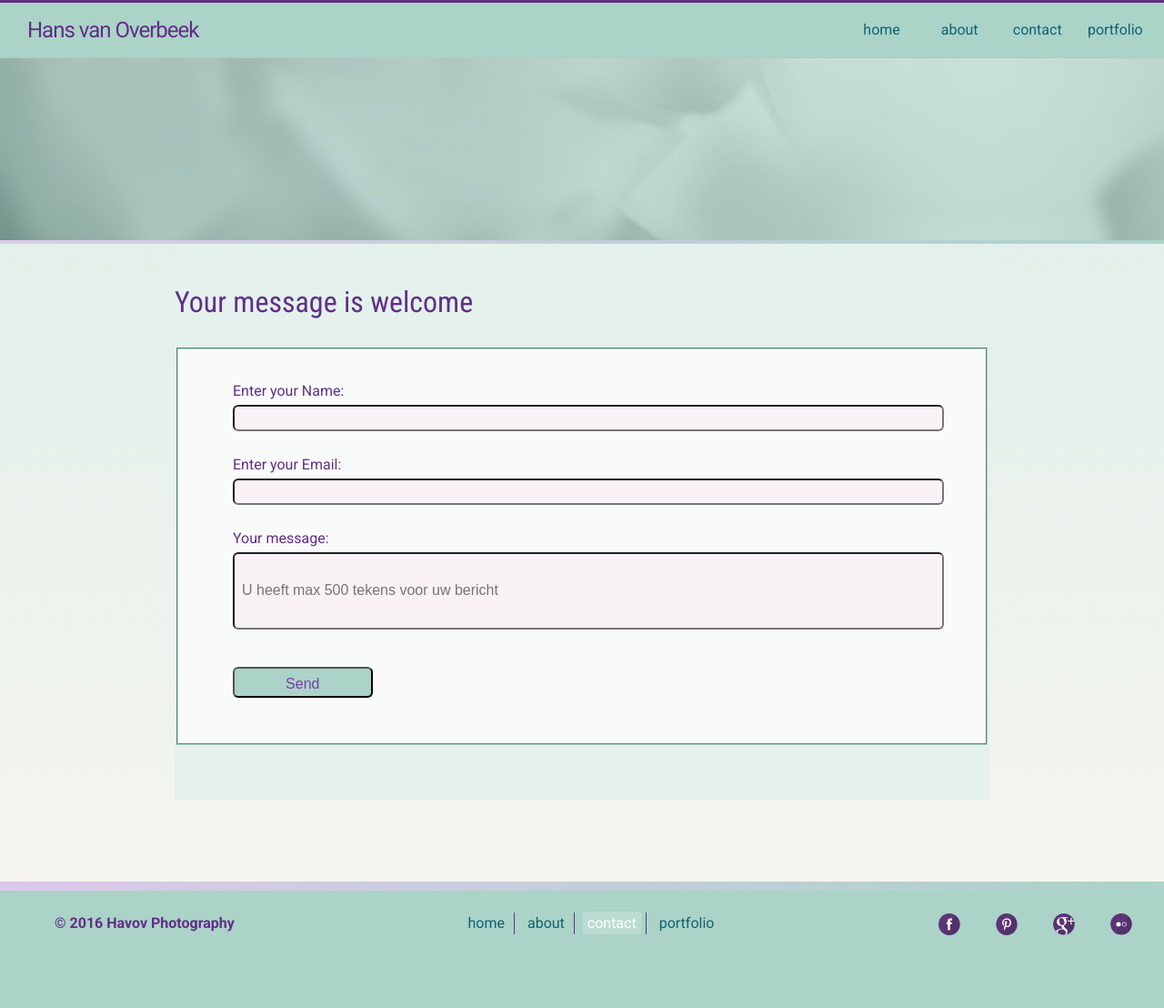
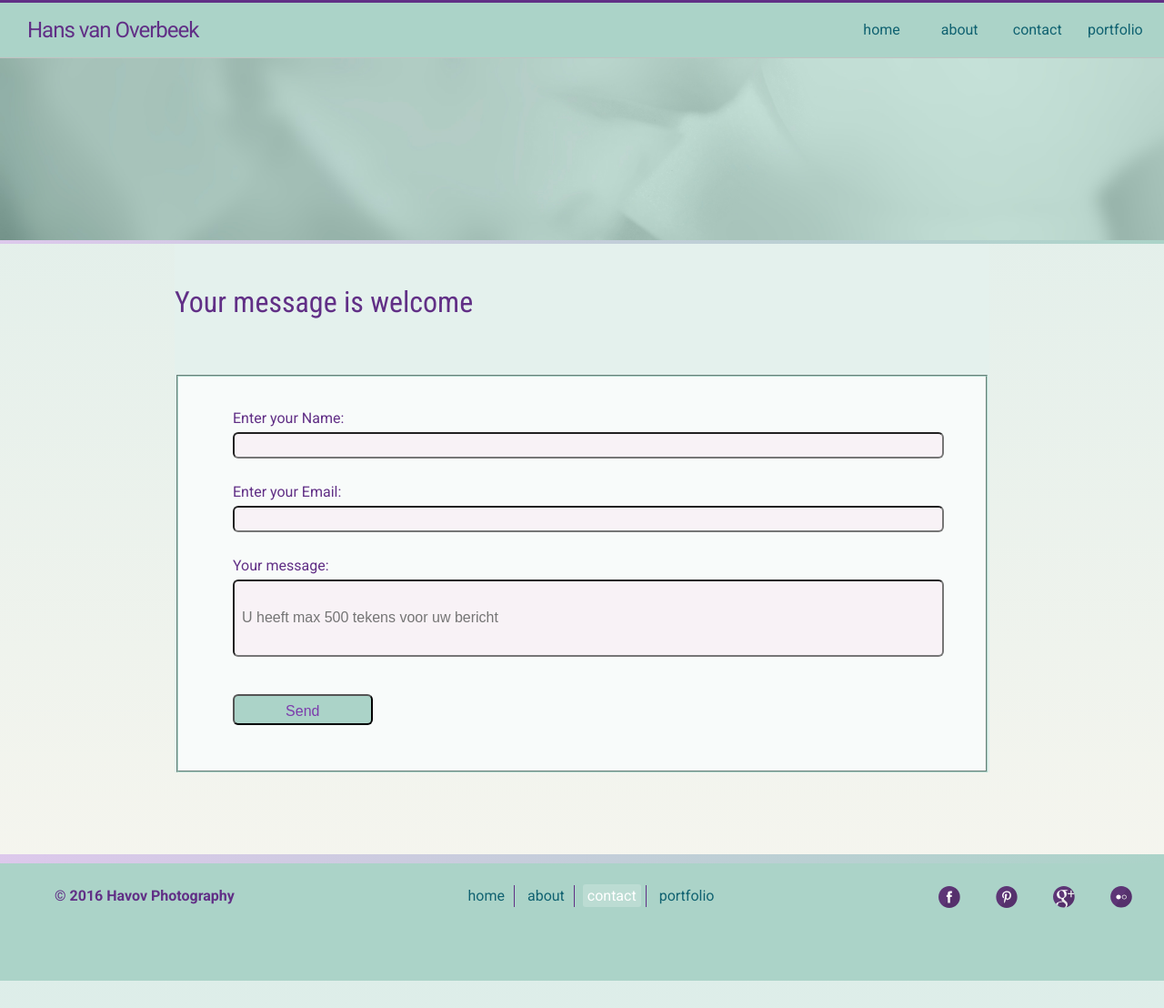
Before and after one commit to hansvanoverbeek/photoblog, a Jekyll site: the page built from contact.md, in a window 1280 px wide. Shown: the whole page at 91% size. Built offline with Jekyll 4.4.1, drawn with Linux system fonts in a browser that asks for light colours; after the commit the page ends 1078 px from its top, so only the background shows below that.

Commit message:
marge top form aangepast

```diff
--- a/_sass/_forms.scss
+++ b/_sass/_forms.scss
@@ -1,9 +1,9 @@
 form {
-margin: $spacing-unit auto $spacing-unit * 2 auto;
+margin-top: $spacing-unit * 2;
   width: 100%;
 }
 
-fieldset {
+  fieldset {
   padding: $spacing-unit $spacing-unit * 2;
   border-color: $secondary-color;
   background-color: lighten($secondary-color, 23%);
```
